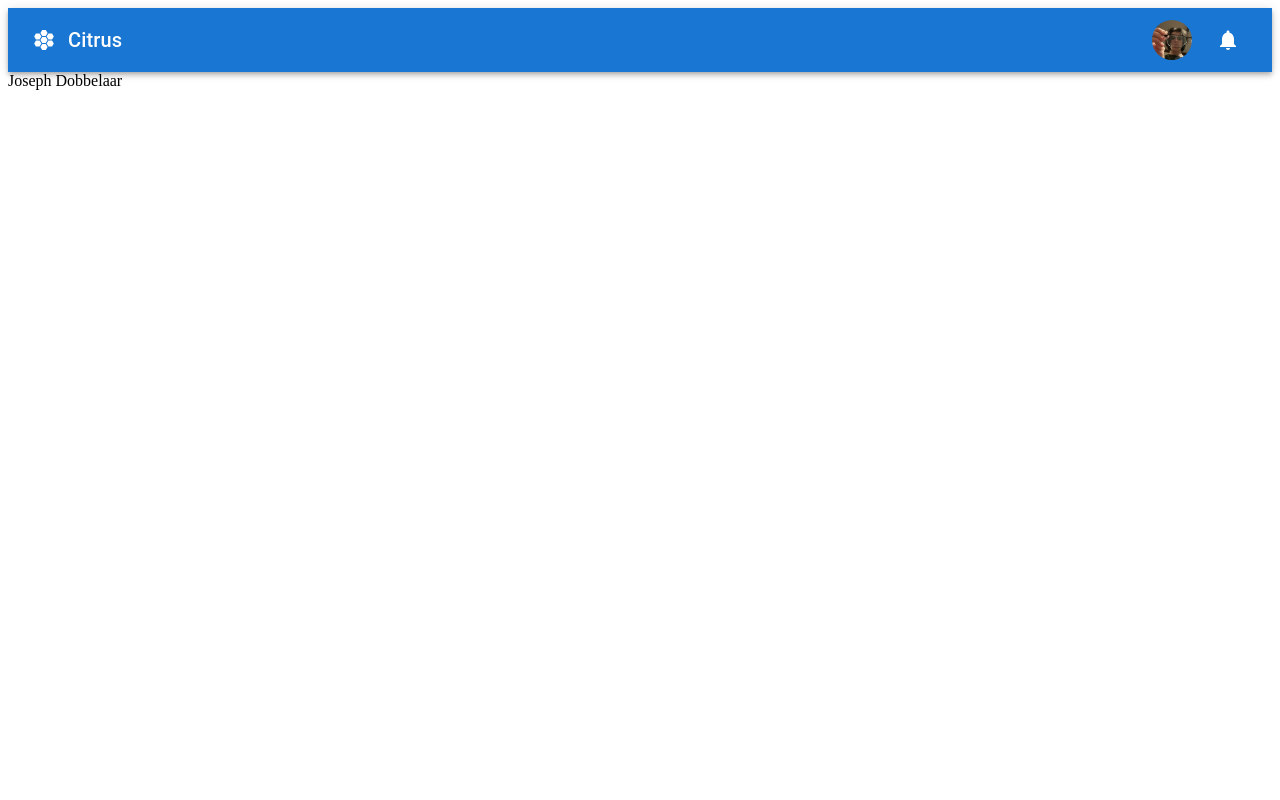
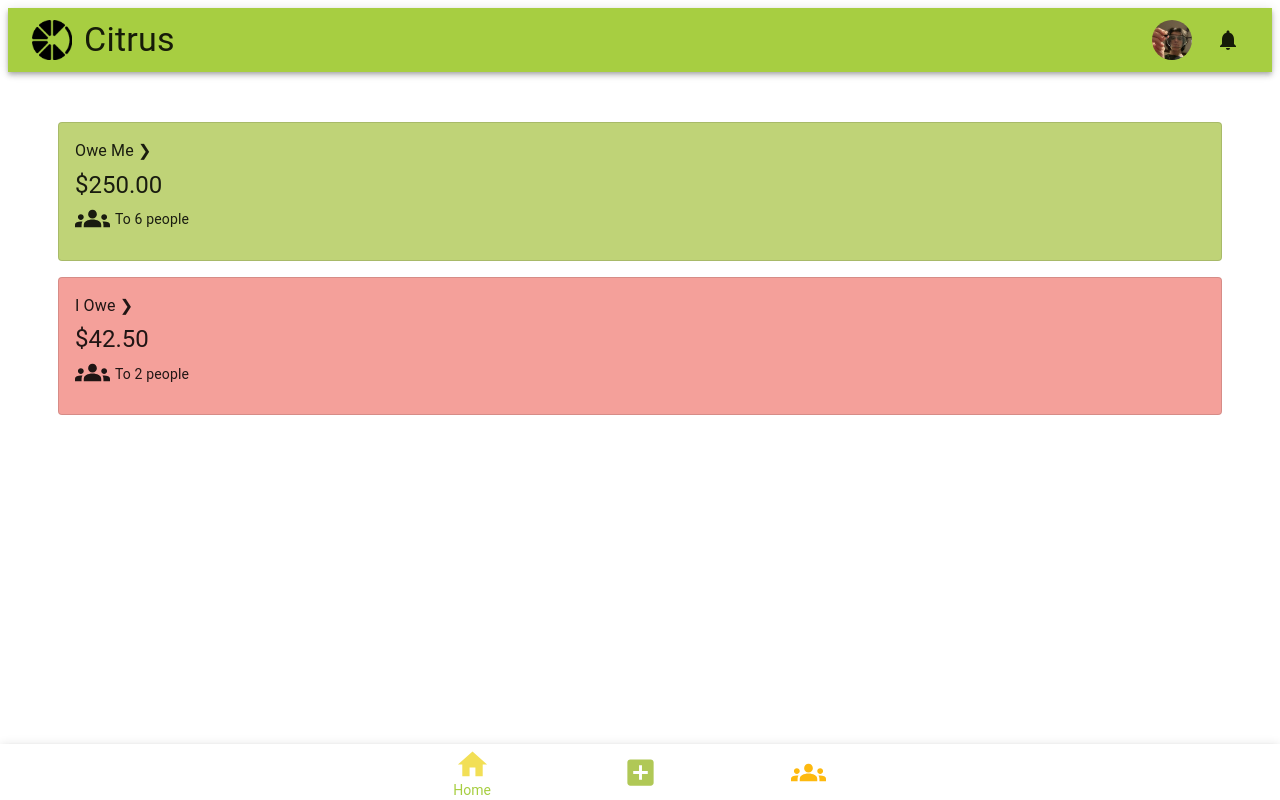
Before and after one commit to r2pen2/Citrus-React, a React (Create React App) app in the folder client/: page / in a window 1280 px wide. Built offline with nearby package versions, Linux system fonts and the light colour scheme.

Commit message:
Dashboard!!

```diff
--- a/client/src/App.js
+++ b/client/src/App.js
@@ -1,12 +1,18 @@
+import { ThemeProvider } from "@mui/material"
+
 import Dashboard from "./components/dashboard/Dashboard"
-import Navbar from "./components/navbar/Navbar"
+import Topbar from "./components/topbar/Topbar"
+import BottomNav from "./components/bottomnav/BottomNav"
+
+import theme from "./assets/style/theme"
 
 function App() {
   return (
-  <div>
-    <Navbar name="Joseph Dobbelaar"/>
+  <ThemeProvider theme={theme}>
+    <Topbar name="Joseph Dobbelaar"/>
     <Dashboard name="Joseph Dobbelaar"/>
-  </div>
+    <BottomNav />
+  </ThemeProvider>
   )
 }
 
--- /dev/null
+++ b/client/src/assets/style/theme.jsx
@@ -0,0 +1,22 @@
+import { createTheme } from '@mui/material/styles';
+
+export default createTheme({
+  palette: {
+    type: 'light',
+    primary: {
+      main: '#a7ce41',
+    },
+    secondary: {
+      main: '#2196f3',
+    },
+    error: {
+      main: '#fc240f',
+    },
+    success: {
+      main: '#a7ce41',
+    },
+    info: {
+      main: '#f2e42d',
+    },
+  },
+});
--- /dev/null
+++ b/client/src/components/bottomnav/BottomNav.jsx
@@ -0,0 +1,35 @@
+import * as React from 'react';
+import { AppBar, BottomNavigation, BottomNavigationAction } from "@mui/material"
+import HomeIcon from '@mui/icons-material/Home';
+import AddBoxIcon from '@mui/icons-material/AddBox';
+import GroupsIcon from '@mui/icons-material/Groups';
+
+export default function LabelBottomNavigation() {
+  const [value, setValue] = React.useState('home');
+
+  const handleChange = (event, newValue) => {
+    setValue(newValue);
+  };
+
+  return (
+        <AppBar position="fixed" color="primary" sx={{ top: 'auto', bottom: 0 }}>
+            <BottomNavigation sx={{ widthi: '100%' }} value={value} onChange={handleChange}>
+              <BottomNavigationAction
+                label="Home"
+                value="home"
+                icon={<HomeIcon fontSize="large" sx={{ color: "#F2DF56" }}/>}
+              />
+              <BottomNavigationAction
+                label="New Transaction"
+                value="new"
+                icon={<AddBoxIcon fontSize="large" sx={{ color: "#B0C856" }}/>}
+              />
+              <BottomNavigationAction
+                label="Groups"
+                value="groups"
+                icon={<GroupsIcon fontSize="large" sx={{ color: "#FDB90F" }}/>}
+              />
+            </BottomNavigation>
+        </AppBar>
+  );
+}
--- a/client/src/components/dashboard/Dashboard.jsx
+++ b/client/src/components/dashboard/Dashboard.jsx
@@ -1,7 +1,12 @@
 import "./dashboard.sass"
+import { Stack } from "@mui/material"
+import DashboardOweCard from "../dashboardOweCard/DashboardOweCard"
 
 export default function Dashboard({ name }) {
   return (
-    <div className="dashboard">{name}</div>
+    <Stack spacing={2} marginTop="50px" marginLeft="50px" marginRight="50px">
+      <DashboardOweCard credit={{ positive: true, amount: 250, numPeople: 6 }} />
+      <DashboardOweCard credit={{ positive: false, amount: 42.5, numPeople: 2 }} />
+    </Stack>
   )
 }
--- /dev/null
+++ b/client/src/components/dashboardOweCard/DashboardOweCard.jsx
@@ -0,0 +1,33 @@
+import "./dashboardowecard.scss"
+
+import { Card, CardContent, Typography, Stack } from '@mui/material';
+import GroupsIcon from '@mui/icons-material/Groups';
+
+export default function DashboardOweCard({ credit }) {
+
+    var formatter = new Intl.NumberFormat('en-US', {
+        style: 'currency',
+        currency: 'USD'
+    })
+
+    function getCardStyle() {
+        const bgColor = credit.positive ? 'rgba(176, 200, 86, 0.8)' : 'rgba(234, 66, 54, 0.5)';
+        return {
+            backgroundColor: bgColor,
+            widthi: '60%',
+        }
+    }
+
+    return (
+    <Card variant="outlined" sx={getCardStyle()}>
+        <CardContent>
+            <Typography sc={{ fontSize: 14}} color="text-secondary" gutterBottom>{credit.positive ? "Owe Me" : "I Owe"} ❯</Typography>
+            <Typography variant="h5" component="div">{formatter.format(credit.amount)}</Typography>
+            <Stack direction="row" alignItems="center">
+                <GroupsIcon fontSize="large"/>
+                <Typography variant="body2" component="div" marginLeft="5px" marginTop="2px">To {credit.numPeople} people</Typography>
+            </Stack>
+        </CardContent>
+    </Card>
+    );
+}
--- a/client/src/components/navbar/Navbar.jsx
+++ /dev/null
@@ -1,31 +0,0 @@
-import "./navbar.scss"
-import { AppBar, Toolbar, IconButton, Typography, Stack, Tooltip, Avatar } from "@mui/material"
-import profilePic from "../../assets/images/testProfilePic.png"
-
-import Hive from "@mui/icons-material/Hive"
-import NotificationsIcon from "@mui/icons-material/Notifications"
-
-export default function Navbar( { name }) {
-    return (
-        <AppBar position="static">
-            <Toolbar>
-                <IconButton size="large" edge="start" color="inherit" aria-label="logo">
-                    <Hive />
-                </IconButton>
-                <Typography variant="h6" component="div" sx={{ flexGrow: 1 }}>
-                    Citrus
-                </Typography>
-                <Stack direction="row" spacing={2}>
-                    <Tooltip title={name}>
-                        <Avatar alt={name} src={profilePic} />
-                    </Tooltip>
-                    <Tooltip title="Notifications">
-                        <IconButton size="medium" edge="start" color="inherit" aria-label="notifications-icon">
-                            <NotificationsIcon />
-                        </IconButton>
-                    </Tooltip>
-                </Stack>
-            </Toolbar>
-        </AppBar>
-      );
-}
--- /dev/null
+++ b/client/src/components/topbar/Topbar.jsx
@@ -0,0 +1,31 @@
+import "./topbar.scss"
+import { AppBar, Toolbar, IconButton, Typography, Stack, Tooltip, Avatar } from "@mui/material"
+import profilePic from "../../assets/images/testProfilePic.png"
+import logo from "../../assets/images/LogoBlack.png"
+
+import NotificationsIcon from "@mui/icons-material/Notifications"
+
+export default function Topbar( { name }) {
+    return (
+            <AppBar position="static">
+                <Toolbar>
+                    <IconButton size="large" edge="start" color="inherit" aria-label="logo">
+                        <img src={logo} alt="logo" style={{width: "40px"}}></img>
+                    </IconButton>
+                    <Typography variant="h4" component="div" sx={{ flexGrow: 1 }}>
+                        Citrus
+                    </Typography>
+                    <Stack direction="row" spacing={2}>
+                        <Tooltip title={name}>
+                            <Avatar alt={name} src={profilePic} />
+                        </Tooltip>
+                        <Tooltip title="Notifications">
+                            <IconButton size="medium" edge="start" color="inherit" aria-label="notifications-icon">
+                                <NotificationsIcon />
+                            </IconButton>
+                        </Tooltip>
+                    </Stack>
+                </Toolbar>
+            </AppBar>
+      );
+}
```
Also changed, not shown: client/src/assets/images/LogoBlack.png (added), client/src/assets/images/LogoWhite.png (added), client/src/components/bottomnav/bottomnav.scss (added), client/src/components/dashboardOweCard/dashboardowecard.scss (added), client/src/components/topbar/topbar.scss (added).
